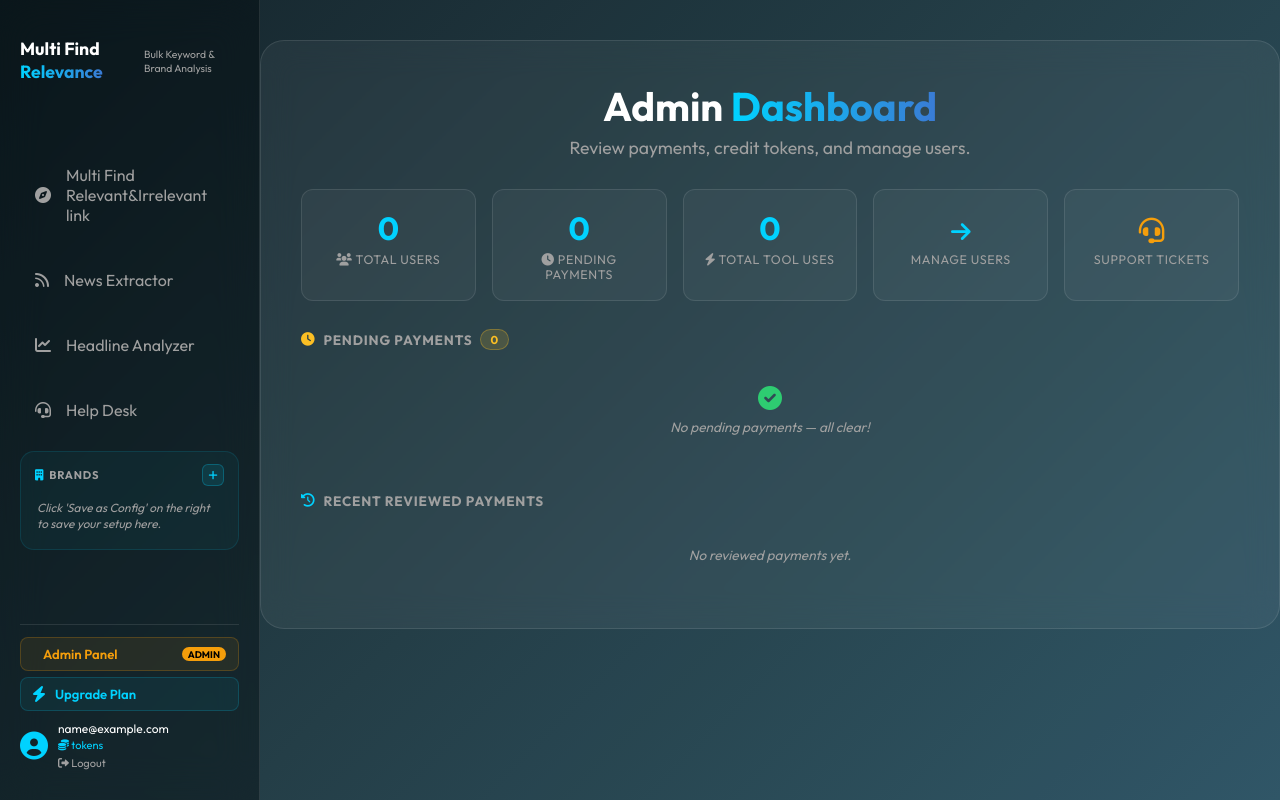
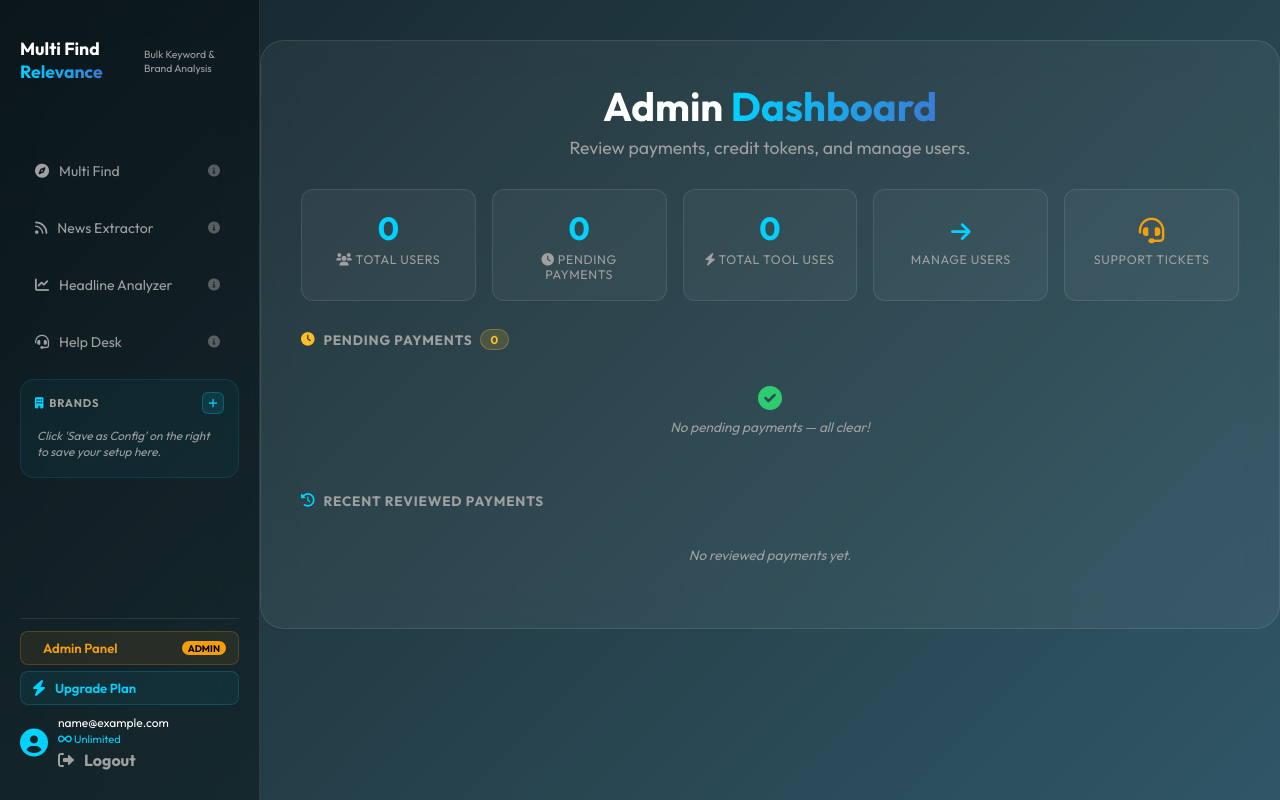
Before and after one commit to TusharNaugain/Startup1, a Flask app: page /admin/ in a window 1280 px wide. Run offline with Flask 3, Linux system fonts and the light colour scheme; the visitor is signed in with stand-in values (Sample User, id 1); data that the repository does not hold is empty; parts of the project's set-up code (start-up, migrations or seed data) failed here and were passed over.

Commit message:
feat: fix logout (POST form), admin unlimited tokens, feature info dropdowns in sidebar

```diff
--- a/auth.py
+++ b/auth.py
@@ -134,7 +134,7 @@ def resend_otp():
 
 # ── Logout ───────────────────────────────────────────────────────────────────
 
-@auth_bp.route('/logout')
+@auth_bp.route('/logout', methods=['GET', 'POST'])
 @login_required
 def logout():
     logout_user()
--- a/firebase_models.py
+++ b/firebase_models.py
@@ -52,10 +52,10 @@ class FirebaseUser(UserMixin):
 
     @property
     def has_unlimited(self):
-        return self.plan == 'unlimited'
+        return self.is_admin or self.plan == 'unlimited'
 
     def can_use_tool(self):
-        return self.has_unlimited or (self.tokens_remaining or 0) > 0
+        return self.is_admin or self.has_unlimited or (self.tokens_remaining or 0) > 0
 
     def consume_token(self):
         """In-memory decrement — caller must persist via update_user_tokens()."""
@@ -79,11 +79,12 @@ def get_firebase_user(email: str):
 
 def create_user(email: str, admin_email: str = '') -> FirebaseUser:
     """Create and return a new user document."""
+    is_admin = bool(admin_email and email.lower() == admin_email.lower())
     data = {
         'email':            email,
-        'plan':             'free',
-        'tokens_remaining': PLAN_TOKENS['free'],
-        'is_admin':         email.lower() == admin_email.lower() if admin_email else False,
+        'plan':             'unlimited' if is_admin else 'free',
+        'tokens_remaining': None if is_admin else PLAN_TOKENS['free'],
+        'is_admin':         is_admin,
         'created_at':       datetime.now(timezone.utc),
     }
     _db().collection('users').document(email).set(data)
--- a/static/style.css
+++ b/static/style.css
@@ -961,3 +961,81 @@ button.add-row-btn:hover {
     box-shadow: none !important;
     transform: none !important;
 }
+
+/* ─── Nav Info Dropdowns ─── */
+.nav-item-wrap {
+    position: relative;
+}
+
+.nav-item-wrap > a {
+    display: flex;
+    align-items: center;
+    gap: 10px;
+    padding: 12px 15px;
+    color: var(--text-secondary);
+    text-decoration: none;
+    border-radius: 12px;
+    transition: all 0.3s ease;
+    font-weight: 500;
+    font-size: 0.88rem;
+}
+
+.nav-item-wrap > a:hover,
+.nav-item-wrap > a.active {
+    background: rgba(0, 210, 255, 0.1);
+    color: var(--accent-color);
+}
+
+.nav-info-btn {
+    margin-left: auto;
+    background: none !important;
+    border: none !important;
+    padding: 2px 4px !important;
+    color: var(--text-secondary);
+    font-size: 0.75rem !important;
+    cursor: pointer;
+    border-radius: 50% !important;
+    width: auto !important;
+    height: auto !important;
+    min-width: unset !important;
+    box-shadow: none !important;
+    transform: none !important;
+    display: flex;
+    align-items: center;
+    justify-content: center;
+    opacity: 0.5;
+    transition: opacity 0.2s, color 0.2s !important;
+    flex-shrink: 0;
+}
+
+.nav-info-btn:hover {
+    opacity: 1 !important;
+    color: var(--accent-color) !important;
+    box-shadow: none !important;
+    transform: none !important;
+    background: none !important;
+}
+
+.nav-info-box {
+    display: none;
+    background: rgba(0, 0, 0, 0.55);
+    backdrop-filter: blur(12px);
+    border: 1px solid rgba(0, 210, 255, 0.25);
+    border-radius: 10px;
+    padding: 12px 14px;
+    font-size: 0.78rem;
+    line-height: 1.6;
+    color: var(--text-secondary);
+    margin: 4px 0 6px;
+    animation: fadeIn 0.2s ease;
+}
+
+.nav-info-box.open {
+    display: block;
+}
+
+.nav-info-box strong {
+    color: var(--text-primary);
+    display: block;
+    margin-bottom: 4px;
+}
--- a/templates/base.html
+++ b/templates/base.html
@@ -27,25 +27,71 @@
             </div>
 
             <nav class="nav-links">
+                <!-- ── Multi Find ── -->
+                <div class="nav-item-wrap">
                     <a href="{{ url_for('home') }}" class="{% if request.path == '/' %}active{% endif %}">
                         <i class="fa-solid fa-compass"></i>
-                    <span>Multi Find Relevant&amp;Irrelevant link</span>
+                        <span>Multi Find</span>
+                        <button class="nav-info-btn" onclick="event.preventDefault();toggleNavInfo('infoMultiFind')" title="What is this?">
+                            <i class="fa-solid fa-circle-info"></i>
+                        </button>
                     </a>
+                    <div class="nav-info-box" id="infoMultiFind">
+                        <strong>🔍 Multi Find — Link Relevance Checker</strong><br>
+                        Paste a list of website links + enter your brand keywords.<br>
+                        It visits each link and tells you: <em>is this article/page actually about your brand?</em><br>
+                        <b>Saves hours</b> of manually checking hundreds of URLs one by one.
+                    </div>
+                </div>
+
+                <!-- ── News Extractor ── -->
+                <div class="nav-item-wrap">
                     <a href="{{ url_for('news_tool') }}" class="{% if request.path == '/news_tool' %}active{% endif %}">
                         <i class="fa-solid fa-rss"></i>
                         <span>News Extractor</span>
+                        <button class="nav-info-btn" onclick="event.preventDefault();toggleNavInfo('infoNews')" title="What is this?">
+                            <i class="fa-solid fa-circle-info"></i>
+                        </button>
                     </a>
-                <a href="{{ url_for('headline_tool') }}"
-                    class="{% if request.path == '/headline_tool' %}active{% endif %}">
+                    <div class="nav-info-box" id="infoNews">
+                        <strong>📰 News Extractor</strong><br>
+                        Search for news articles by topic from Google News.<br>
+                        Filter by country and date range. Get clean, ready-to-use article links — no manual googling needed.
+                    </div>
+                </div>
+
+                <!-- ── Headline Analyzer ── -->
+                <div class="nav-item-wrap">
+                    <a href="{{ url_for('headline_tool') }}" class="{% if request.path == '/headline_tool' %}active{% endif %}">
                         <i class="fa-solid fa-chart-line"></i>
                         <span>Headline Analyzer</span>
+                        <button class="nav-info-btn" onclick="event.preventDefault();toggleNavInfo('infoHeadline')" title="What is this?">
+                            <i class="fa-solid fa-circle-info"></i>
+                        </button>
                     </a>
+                    <div class="nav-info-box" id="infoHeadline">
+                        <strong>📊 Headline Analyzer</strong><br>
+                        Upload an Excel or CSV file with headlines.<br>
+                        It counts how often each headline appears and shows you the <b>top repeated headlines</b> — great for spotting trends and duplicate coverage.
+                    </div>
+                </div>
+
                 {% if current_user.is_authenticated %}
-                <a href="{{ url_for('support.index') }}"
-                    class="{% if request.path.startswith('/support') %}active{% endif %}">
+                <!-- ── Help Desk ── -->
+                <div class="nav-item-wrap">
+                    <a href="{{ url_for('support.index') }}" class="{% if request.path.startswith('/support') %}active{% endif %}">
                         <i class="fa-solid fa-headset"></i>
                         <span>Help Desk</span>
+                        <button class="nav-info-btn" onclick="event.preventDefault();toggleNavInfo('infoHelp')" title="What is this?">
+                            <i class="fa-solid fa-circle-info"></i>
+                        </button>
                     </a>
+                    <div class="nav-info-box" id="infoHelp">
+                        <strong>🎧 Help Desk</strong><br>
+                        Got a problem or question? Submit a support ticket here.<br>
+                        The admin will reply directly and you'll get an email response.
+                    </div>
+                </div>
                 {% endif %}
             </nav>
 
@@ -96,15 +142,18 @@
                     <div class="user-profile-info">
                         <div class="user-name">{{ current_user.email }}</div>
                         <div class="user-tokens">
-                            {% if current_user.plan == 'unlimited' %}
+                            {% if current_user.is_admin or current_user.plan == 'unlimited' %}
                             <i class="fa-solid fa-infinity"></i> Unlimited
                             {% else %}
                             <i class="fa-solid fa-coins"></i> {{ current_user.tokens_remaining }} tokens
                             {% endif %}
                         </div>
-                        <a href="{{ url_for('auth.logout') }}" class="logout-link">
+                        <form method="POST" action="{{ url_for('auth.logout') }}" style="margin:0;padding:0;">
+                            <input type="hidden" name="csrf_token" value="{{ csrf_token() }}">
+                            <button type="submit" class="logout-link" style="background:none;border:none;cursor:pointer;padding:0;font-family:inherit;font-size:inherit;">
                                 <i class="fa-solid fa-right-from-bracket"></i> Logout
-                        </a>
+                            </button>
+                        </form>
                     </div>
                     {% else %}
                     <a href="{{ url_for('auth.login') }}" class="logout-link">
@@ -123,6 +172,21 @@
 
     {% include 'partials/paywall_modal.html' %}
     <script src="{{ url_for('static', filename='script.js') }}"></script>
+    <script>
+        function toggleNavInfo(id) {
+            const box = document.getElementById(id);
+            if (!box) return;
+            const isOpen = box.classList.contains('open');
+            // Close all open boxes first
+            document.querySelectorAll('.nav-info-box.open').forEach(b => b.classList.remove('open'));
+            if (!isOpen) box.classList.add('open');
+        }
+        // Close on outside click
+        document.addEventListener('click', function(e) {
+            if (!e.target.closest('.nav-item-wrap')) {
+                document.querySelectorAll('.nav-info-box.open').forEach(b => b.classList.remove('open'));
+            }
+        });
+    </script>
 </body>
-
 </html>
```
Lines whose indentation alone changed are shown as unchanged.
